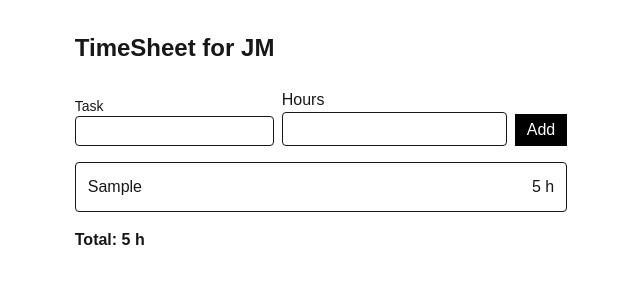
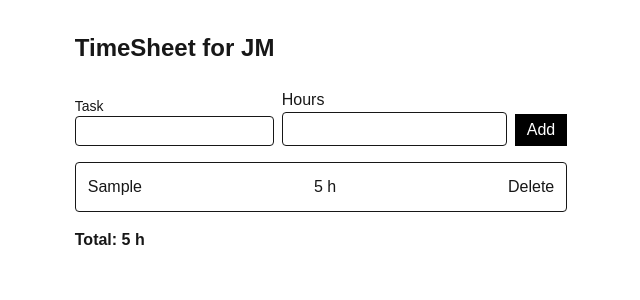
Before and after one commit to JMhex/timesheet-web, a Next.js app: page / in a window 1280 px wide. Both pictures are taken after typing "Sample", "5" into the empty fields and a click on the button "Add". Shown: the top 300 px of the page, without its empty margins (319-959 px from the left). Built offline with nearby package versions, Linux system fonts and the light colour scheme.

Commit message:
feat(entry-list): delete button for each entry W2-03

```diff
--- a/components/EntryList.tsx
+++ b/components/EntryList.tsx
@@ -2,7 +2,7 @@
 
 import type { Entry } from "@/lib/timesheet"
 
-export function EntryList ({ entries }: {entries: Entry[] }) {
+export function EntryList ({ entries, onDelete }: {entries: Entry[], onDelete: (index: number) => void }) {
     if (entries.length === 0) {
         return <p className="text-gray-500">No entries yet.</p>
     }
@@ -13,6 +13,7 @@ return (
             <li key={index} className="flex justify-between p-3">
                 <span>{entry.task}</span>
                 <span>{entry.hours} h </span>
+                <button onClick={() => onDelete(index)}>Delete</button>
             </li>
         ))}
     </ul>
```
